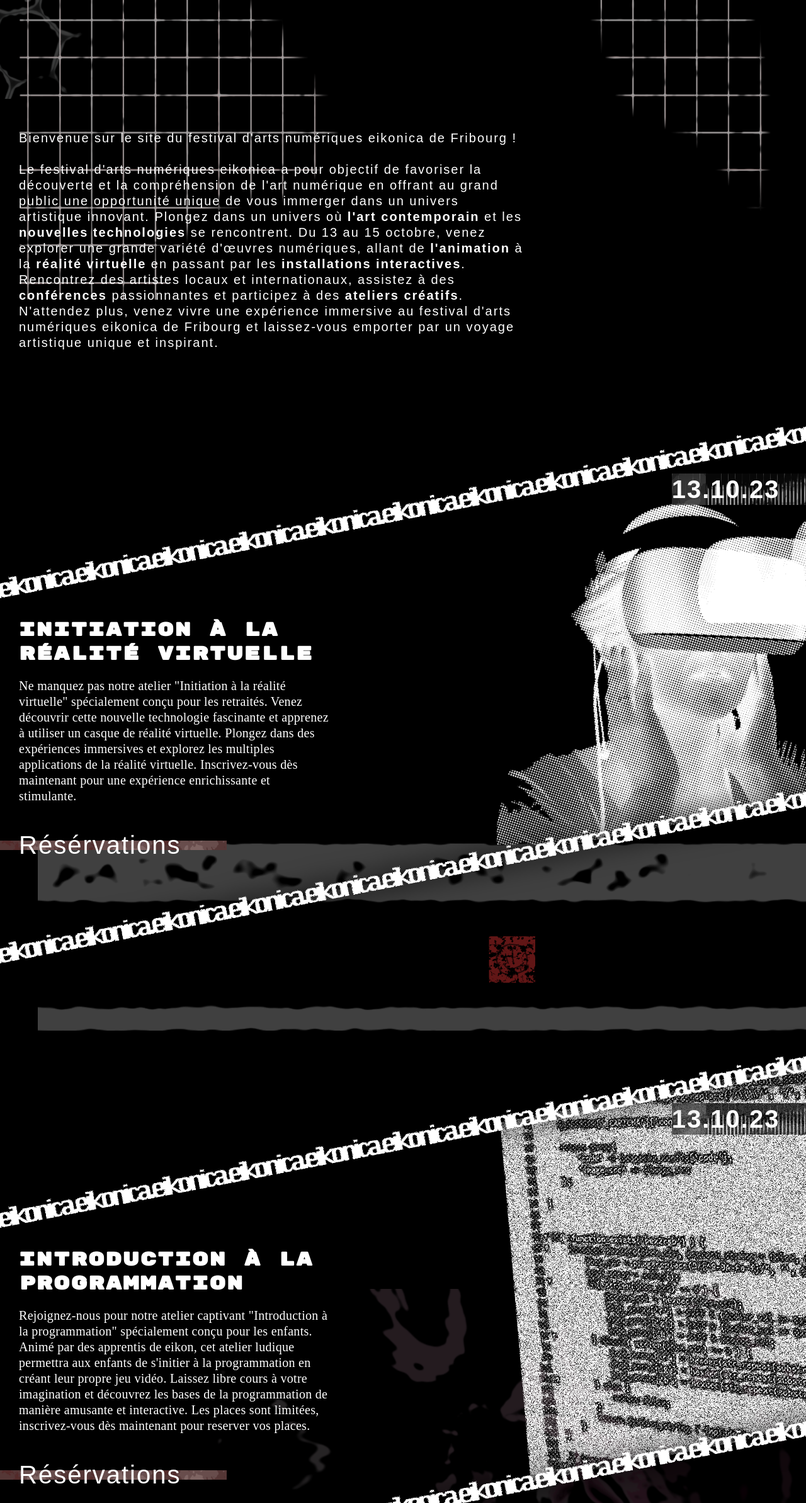
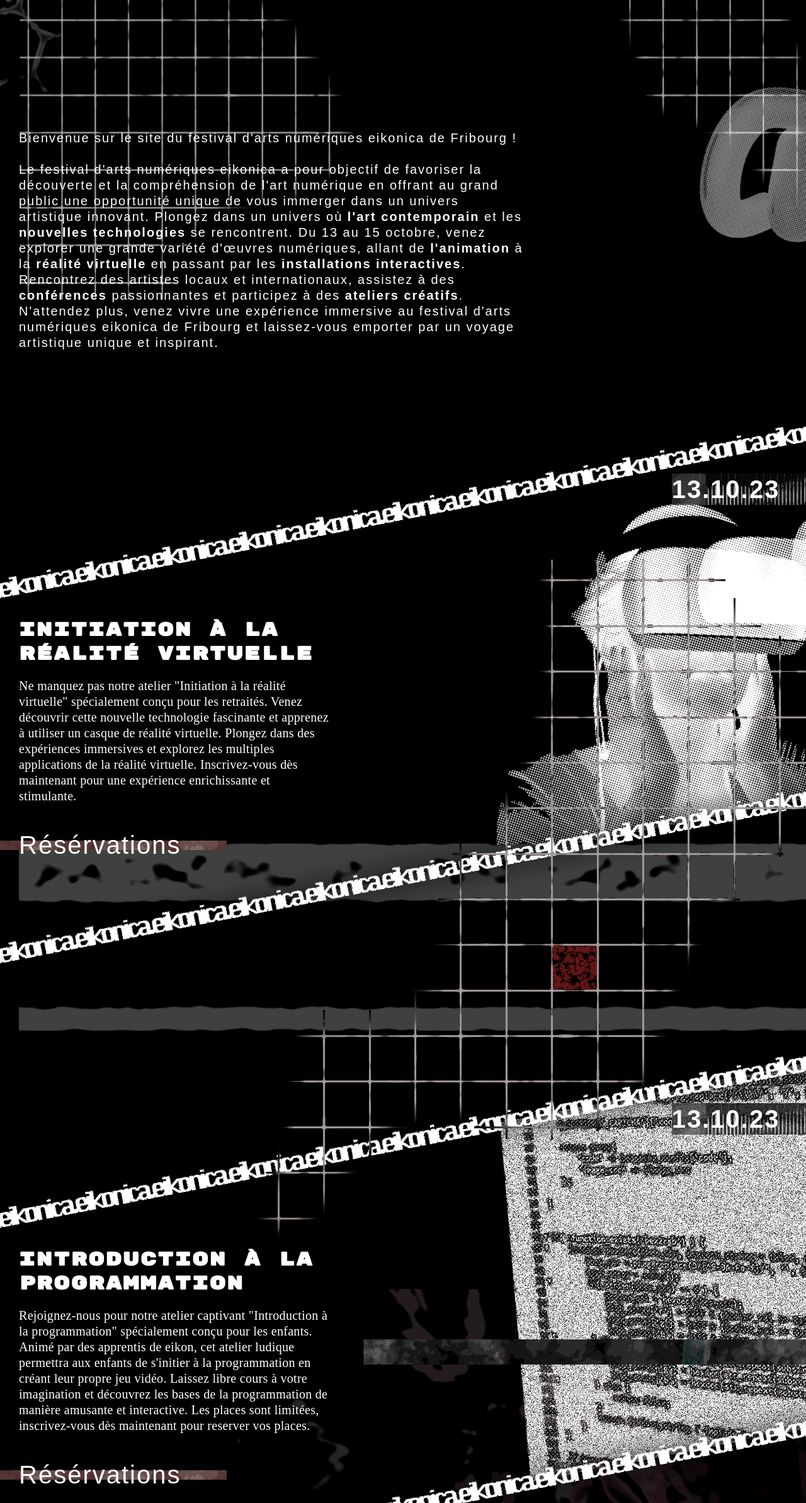
Before and after one commit to NoeCoen/eikonica-website, a website built with Parcel: page src/index.html in a window 1280 px wide. Shown: the part 413-2800 px from the top of the page at 63% size. Built offline with nearby package versions, Linux system fonts and the light colour scheme; a web font is replaced by a local one.

Commit message:
graphic element add

```diff
--- a/src/index.html
+++ b/src/index.html
@@ -18,7 +18,7 @@
     ></script>
   </head>
   <body>
-    <div class="graphic-top-part">
+    <div class="graphic-back-layer">
       <img
         class="graphic-element-back exagone"
         src="img/exagone.png"
@@ -52,6 +52,23 @@
       <img
         class="graphic-element-back smyle-back"
         src="img/smyle.png"
+        alt="image décorative"
+      />
+    </div>
+    <div class="graphic-top-layer">
+      <img
+        class="graphic-element-top a-letter"
+        src="img/a-3d-lettering-white.png"
+        alt="image décorative"
+      />
+      <img
+        class="graphic-element-top grille-2"
+        src="img/grille2-transparent.png"
+        alt="image décorative"
+      />
+      <img
+        class="graphic-element-top bandeau-top"
+        src="img/bandeau-haut-fond-procedural.png"
         alt="image décorative"
       />
     </div>
--- a/src/scss/main.scss
+++ b/src/scss/main.scss
@@ -6,4 +6,5 @@
 @import "modules/front";
 @import "modules/footer";
 @import "modules/main-part";
-@import "modules/graphic-top-part";
+@import "modules/graphic-back-layer";
+@import "modules/graphic-top-layer";
--- a/src/scss/modules/_graphic-top-part.scss
+++ b/src/scss/modules/_graphic-back-layer.scss
@@ -1,7 +1,3 @@
-.graphic-top-part {
-  position: relative;
-}
-
 .graphic-element-back {
   position: absolute;
   z-index: -10;
@@ -47,6 +43,6 @@
 
 .smyle-back {
   height: 74px;
-  top: 1900px;
-  right: 400px;
+  top: 1912px;
+  left: 875px;
 }
--- /dev/null
+++ b/src/scss/modules/_graphic-top-layer.scss
@@ -0,0 +1,23 @@
+.graphic-element-top {
+  position: absolute;
+  z-index: 10;
+}
+
+.a-letter {
+  height: 250px;
+  top: 550px;
+  right: -30px;
+  opacity: 50%;
+}
+
+.grille-2 {
+  height: 1080px;
+  top: 1300px;
+  left: 400px;
+}
+
+.bandeau-top {
+  height: 41px;
+  top: 2540px;
+  right: -30px;
+}
```
Also changed, not shown: src/img/a-3d-lettering-white.png (added), src/img/bandeau-haut-fond-procedural.png (added), src/img/grille2-transparent.png (added).
